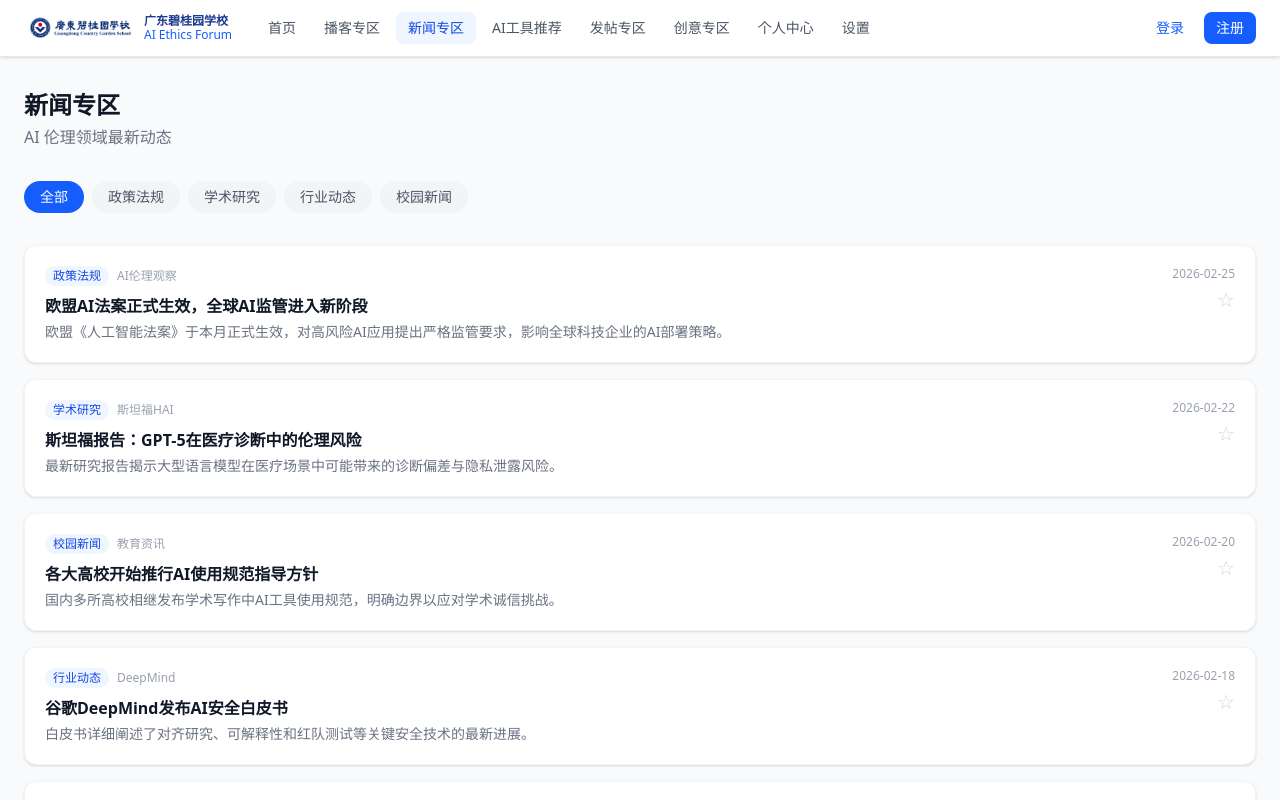
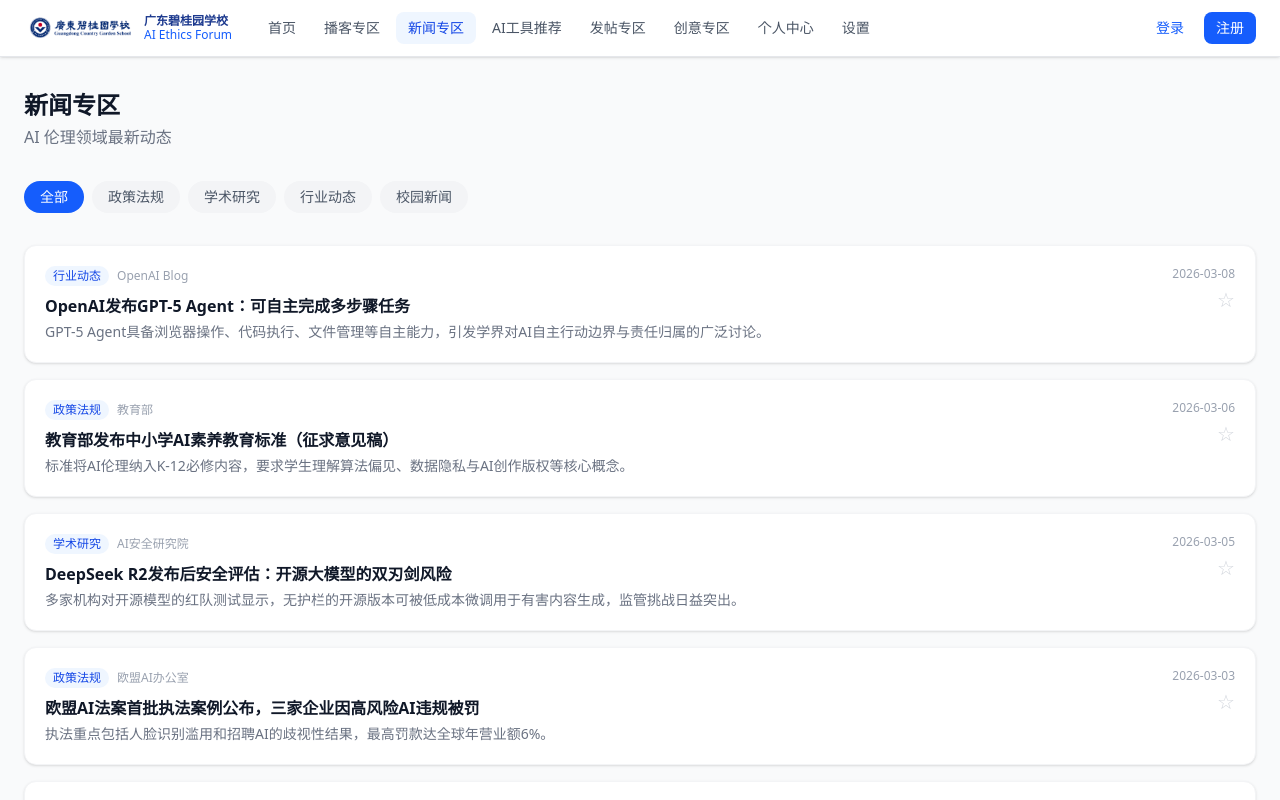
Before and after one commit to liuyucheng20100312-glitch/ai-ethics-forum, a Next.js app: page /news in a window 1280 px wide. Shown: the top 800 px of the page. Built offline with nearby package versions, Linux system fonts and the light colour scheme; no server answers.

Commit message:
content: add March 2026 news items

```diff
--- a/app/news/page.tsx
+++ b/app/news/page.tsx
@@ -6,6 +6,48 @@ import { useAuth } from "../context/AuthContext";
 const categories = ["全部", "政策法规", "学术研究", "行业动态", "校园新闻"];
 
 const news = [
+  // ── 2026年3月 ──────────────────────────────────────────────
+  {
+    id: "openai-gpt5-agent-march-2026",
+    title: "OpenAI发布GPT-5 Agent：可自主完成多步骤任务",
+    category: "行业动态",
+    date: "2026-03-08",
+    source: "OpenAI Blog",
+    summary: "GPT-5 Agent具备浏览器操作、代码执行、文件管理等自主能力，引发学界对AI自主行动边界与责任归属的广泛讨论。",
+  },
+  {
+    id: "china-ai-education-standard-2026",
+    title: "教育部发布中小学AI素养教育标准（征求意见稿）",
+    category: "政策法规",
+    date: "2026-03-06",
+    source: "教育部",
+    summary: "标准将AI伦理纳入K-12必修内容，要求学生理解算法偏见、数据隐私与AI创作版权等核心概念。",
+  },
+  {
+    id: "deepseek-r2-safety-2026",
+    title: "DeepSeek R2发布后安全评估：开源大模型的双刃剑风险",
+    category: "学术研究",
+    date: "2026-03-05",
+    source: "AI安全研究院",
+    summary: "多家机构对开源模型的红队测试显示，无护栏的开源版本可被低成本微调用于有害内容生成，监管挑战日益突出。",
+  },
+  {
+    id: "eu-ai-act-enforcement-march-2026",
+    title: "欧盟AI法案首批执法案例公布，三家企业因高风险AI违规被罚",
+    category: "政策法规",
+    date: "2026-03-03",
+    source: "欧盟AI办公室",
+    summary: "执法重点包括人脸识别滥用和招聘AI的歧视性结果，最高罚款达全球年营业额6%。",
+  },
+  {
+    id: "gcgs-ai-debate-march-2026",
+    title: "广东碧桂园学校举办「AI时代的学术诚信」主题辩论赛",
+    category: "校园新闻",
+    date: "2026-03-01",
+    source: "学校资讯",
+    summary: "本届辩题为「AI辅助写作是否属于学术不端」，正反双方围绕工具属性与创作主体展开激烈辩论，最终以平局收场。",
+  },
+  // ── 2026年2月 ──────────────────────────────────────────────
   {
     id: "eu-ai-act-2026",
     title: "欧盟AI法案正式生效，全球AI监管进入新阶段",
```
Also changed, not shown: 1 other file (tests, documents, lock files or other folders).
